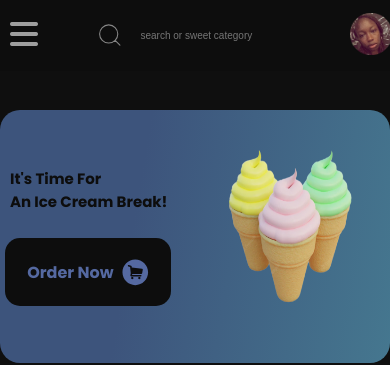
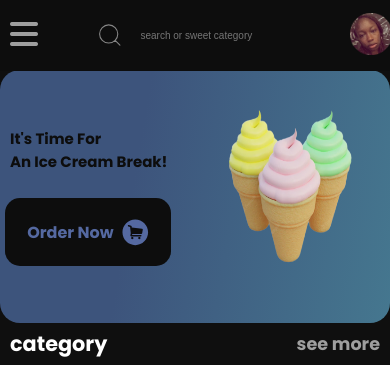
Before and after one commit to Rolalove/ice_cream_pop, a plain HTML site: page index.html in a window 390 px wide. Shown: the top 365 px of the page. Drawn offline with Linux system fonts and the light colour scheme.

Commit message:
fixed the difficulty in scrolling

```diff
--- a/style.css
+++ b/style.css
@@ -489,7 +489,6 @@ button{
 
 @media only screen and (max-width: 1024px){
       .background_container{
-            overflow-x: hidden;
             display: block;
             margin: 0px;
             border-radius: 0px;
@@ -723,7 +722,6 @@ button{
 
 @media only screen and (max-width: 550px){
       .background_container{
-            overflow-x: hidden;
             display: block;
             margin: 0px;
             border-radius: 0px;
@@ -785,7 +783,7 @@ button{
             display: none;
       }
       .ice_cream_break{
-            margin-top: 110px;
+            margin-top: 70px;
             max-height: 30vh;
             min-height: 25vh;
       }
@@ -932,4 +930,7 @@ button{
             padding: 6px;
             margin-bottom: 10px;
       }
+       .name{
+            margin-top: 20px;
+      }
 }
```
